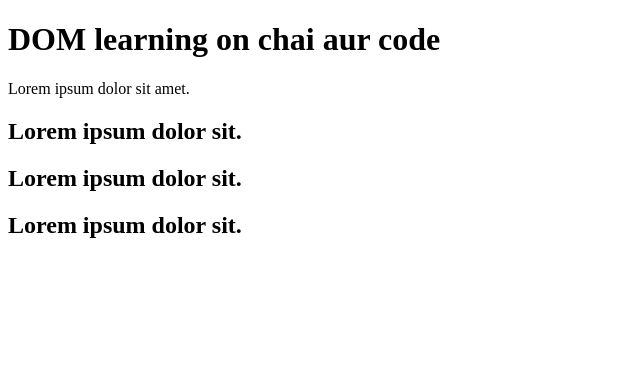
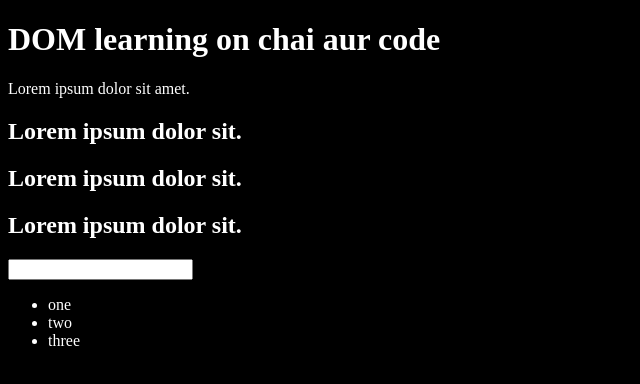
Before and after one commit to shubhamkm5382/Mastering-JavaScript-Journey, a plain HTML site: page 06_DOM/one.html in a window 1280 px wide. Shown: the whole page, without its empty margins (0-640 px from the left). Drawn offline with Linux system fonts and the light colour scheme.

```diff
--- a/06_DOM/one.html
+++ b/06_DOM/one.html
@@ -3,14 +3,26 @@
 <head>
     <meta charset="UTF-8">
     <title>DOM learning</title>
+    <style>
+        .bg-black{
+            background-color: black;
+            color: white;
+        }
+    </style>
 </head>
 <body class="bg-black">
     <div>
-        <h1 id="title" class="heading">DOM learning on chai aur code</h1>
+        <h1 id="title" class="heading">DOM learning on chai aur code <span style="display: none;">test text</span></h1>
         <p>Lorem ipsum dolor sit amet.</p>
         <h2>Lorem ipsum dolor sit.</h2>
         <h2>Lorem ipsum dolor sit.</h2>
         <h2>Lorem ipsum dolor sit.</h2>
+        <input type="password" name="" id="">
+        <ul>
+            <li>one</li>
+            <li>two</li>
+            <li>three</li>
+        </ul>
     </div>
 </body>
 </html>
```
Also changed, not shown: 04_control_flow/one.js (added, +26 -0 lines).
